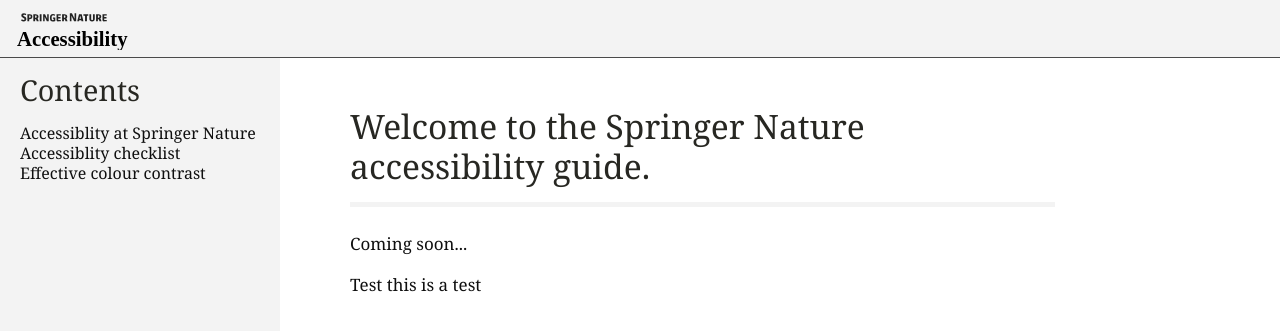
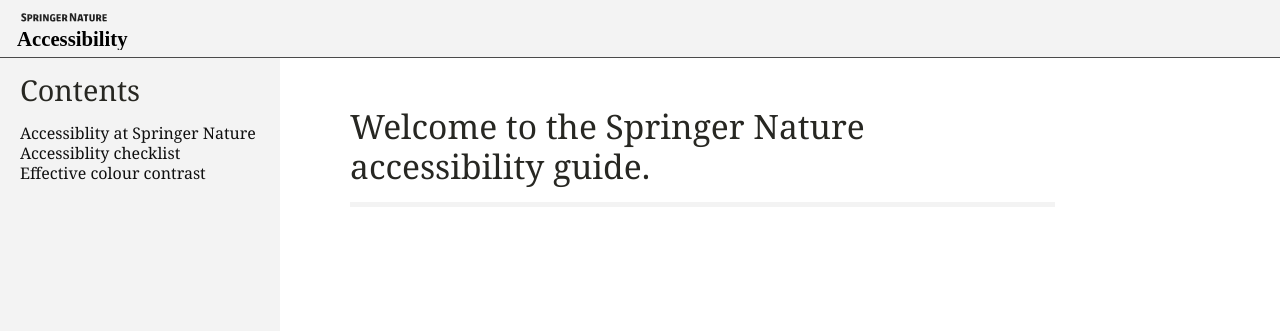
Before and after one commit to springernature/accessibility-guide, a Jekyll site: the page built from index.md, in a window 1280 px wide and 900 px high. Shown: the top 331 px of the window. Built offline with Jekyll 4.4.1, drawn with Linux system fonts in a browser that asks for light colours.

Commit message:
Removes 'test' and 'coming soon

```diff
--- a/index.md
+++ b/index.md
@@ -7,6 +7,4 @@
 
 <div class="readable-width">
 	<h1 id="welcome-to-elements">Welcome to the Springer Nature accessibility guide.</h1>
-	<p>Coming soon... </p>
-	Test this is a test
 </div>
```
Also changed, not shown: 2 other files.
